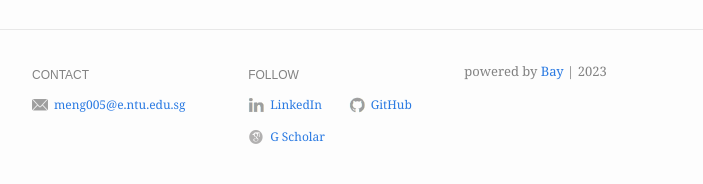
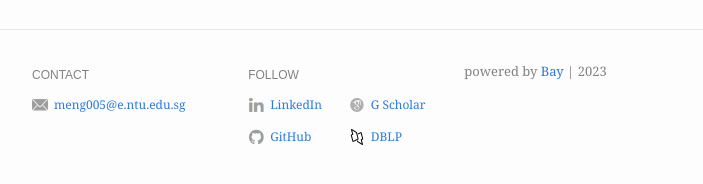
Before and after one commit to MengShen0709/mengshen0709.github.io, a Jekyll site: the page built from index.markdown, in a window 1280 px wide. Shown: the part 428-612 px from the top of the page, without its empty margins (288-991 px from the left). Built offline with Jekyll 4.4.1, drawn with Linux system fonts in a browser that asks for light colours.

Commit message:
update dblp

```diff
--- a/_config.yml
+++ b/_config.yml
@@ -41,10 +41,12 @@ footer:
     #   link: http://facebook.com/YourFacebookUsername
     - name: LinkedIn
       link: https://www.linkedin.com/in/meng-shen-0b0b5a24a/
+    - name: G Scholar
+      link: https://scholar.google.com/citations?hl=en&user=gO7fNPkAAAAJ
     - name: GitHub
       link: http://github.com/MengShen0709
-    - name: G Scholar
-      link: https://scholar.google.com/citations?hl=en&user=gO7fNPkAAAAJ
+    - name: DBLP
+      link: https://dblp.org/pid/03/8774-2.html
     # - name: Dribbble
     #   link: https://dribbble.com/YourDribbbleUsername
     # - name: RSS
```
Also changed, not shown: assets/img/icons/DBLP.png (added).
